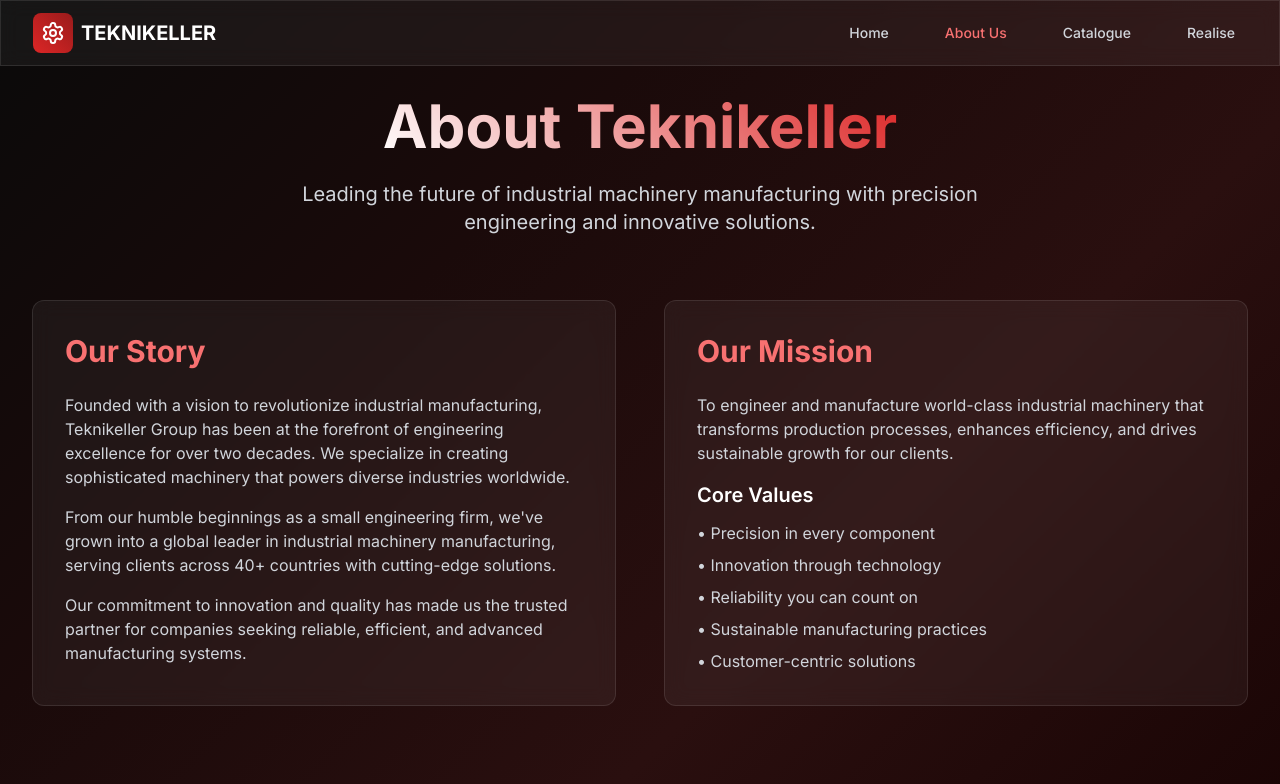
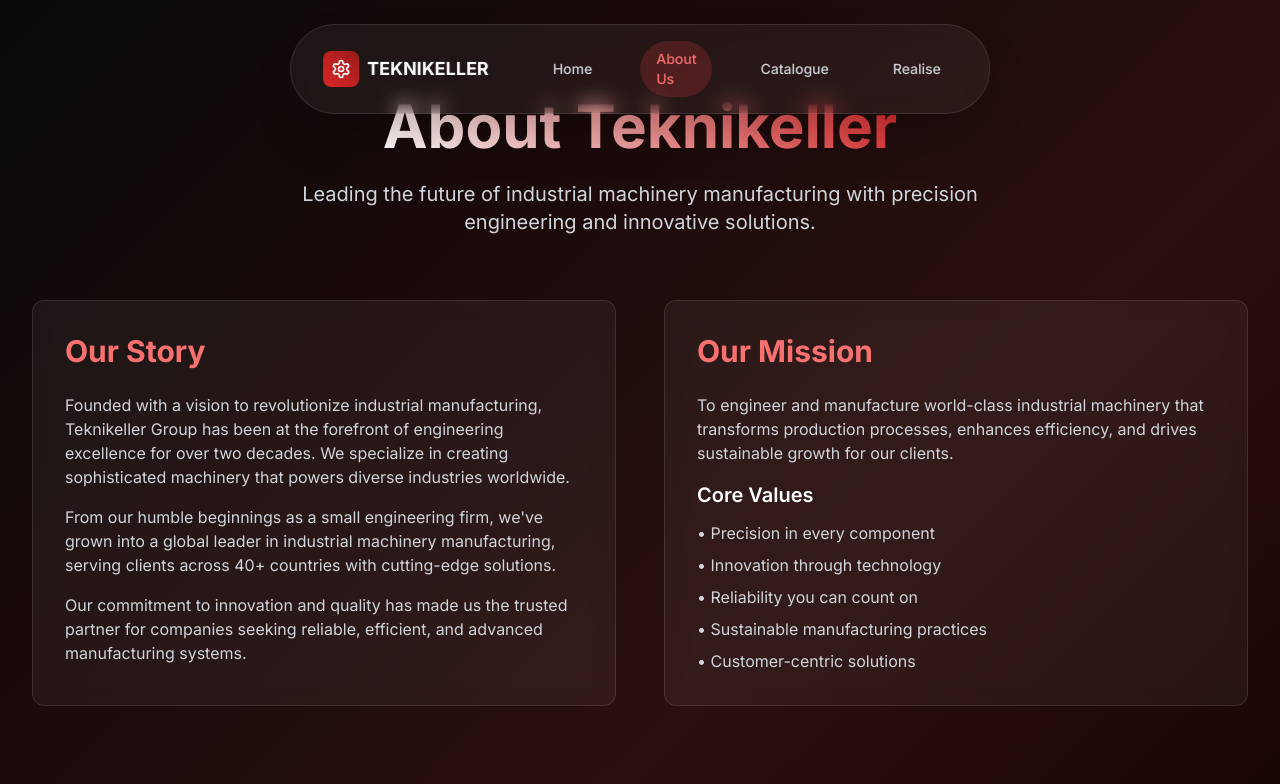
Before and after one commit to Oxz2n/teknikeller-forge-web, a React (Vite) app: page /about in a window 1280 px wide. Shown: the top 784 px of the page. Built offline with nearby package versions, Linux system fonts and the light colour scheme.

Commit message:
Make navbar floating and oval
Refactor navigation bar to be floating and oval-shaped.

```diff
--- a/src/components/Navigation.tsx
+++ b/src/components/Navigation.tsx
@@ -1,7 +1,7 @@
 
 import { useState } from 'react';
 import { Link, useLocation } from 'react-router-dom';
-import { Menu, X, Settings, Zap } from 'lucide-react';
+import { Menu, X, Settings } from 'lucide-react';
 
 const Navigation = () => {
   const [isOpen, setIsOpen] = useState(false);
@@ -15,28 +15,28 @@ const Navigation = () => {
   ];
 
   return (
-    <nav className="fixed top-0 left-0 right-0 z-50 glass-effect">
-      <div className="max-w-7xl mx-auto px-4 sm:px-6 lg:px-8">
-        <div className="flex items-center justify-between h-16">
+    <>
+      {/* Desktop Floating Navigation */}
+      <nav className="fixed top-6 left-1/2 transform -translate-x-1/2 z-50 hidden md:block">
+        <div className="glass-effect rounded-full px-8 py-4 shadow-2xl">
+          <div className="flex items-center space-x-8">
             {/* Logo */}
-          <Link to="/" className="flex items-center space-x-2">
+            <Link to="/" className="flex items-center space-x-2 mr-4">
               <div className="bg-red-gradient p-2 rounded-lg">
-              <Settings className="h-6 w-6 text-white" />
+                <Settings className="h-5 w-5 text-white" />
               </div>
-            <span className="text-xl font-bold text-white">TEKNIKELLER</span>
+              <span className="text-lg font-bold text-white">TEKNIKELLER</span>
             </Link>
 
-          {/* Desktop Navigation */}
-          <div className="hidden md:block">
-            <div className="ml-10 flex items-baseline space-x-8">
+            {/* Navigation Links */}
             {navItems.map((item) => (
               <Link
                 key={item.path}
                 to={item.path}
-                  className={`px-3 py-2 text-sm font-medium transition-colors duration-200 ${
+                className={`px-4 py-2 text-sm font-medium transition-all duration-200 rounded-full ${
                   location.pathname === item.path
-                      ? 'text-red-400'
-                      : 'text-gray-300 hover:text-white'
+                    ? 'text-red-400 bg-red-500/20'
+                    : 'text-gray-300 hover:text-white hover:bg-white/10'
                 }`}
               >
                 {item.label}
@@ -44,31 +44,42 @@ const Navigation = () => {
             ))}
           </div>
         </div>
+      </nav>
+
+      {/* Mobile Navigation */}
+      <nav className="fixed top-4 left-4 right-4 z-50 md:hidden">
+        <div className="glass-effect rounded-full px-6 py-3 shadow-2xl">
+          <div className="flex items-center justify-between">
+            {/* Logo */}
+            <Link to="/" className="flex items-center space-x-2">
+              <div className="bg-red-gradient p-2 rounded-lg">
+                <Settings className="h-5 w-5 text-white" />
+              </div>
+              <span className="text-lg font-bold text-white">TEKNIKELLER</span>
+            </Link>
 
             {/* Mobile menu button */}
-          <div className="md:hidden">
             <button
               onClick={() => setIsOpen(!isOpen)}
-              className="text-gray-300 hover:text-white p-2"
+              className="text-gray-300 hover:text-white p-2 rounded-full hover:bg-white/10 transition-colors"
             >
               {isOpen ? <X className="h-6 w-6" /> : <Menu className="h-6 w-6" />}
             </button>
           </div>
-        </div>
 
-        {/* Mobile Navigation */}
+          {/* Mobile Navigation Menu */}
           {isOpen && (
-          <div className="md:hidden">
-            <div className="px-2 pt-2 pb-3 space-y-1 glass-effect mt-2 rounded-lg">
+            <div className="mt-4 pt-4 border-t border-white/20">
+              <div className="space-y-2">
                 {navItems.map((item) => (
                   <Link
                     key={item.path}
                     to={item.path}
                     onClick={() => setIsOpen(false)}
-                  className={`block px-3 py-2 text-base font-medium transition-colors duration-200 ${
+                    className={`block px-4 py-2 text-sm font-medium transition-all duration-200 rounded-full ${
                       location.pathname === item.path
-                      ? 'text-red-400'
-                      : 'text-gray-300 hover:text-white'
+                        ? 'text-red-400 bg-red-500/20'
+                        : 'text-gray-300 hover:text-white hover:bg-white/10'
                     }`}
                   >
                     {item.label}
@@ -79,6 +90,7 @@ const Navigation = () => {
           )}
         </div>
       </nav>
+    </>
   );
 };
 
```
Lines whose indentation alone changed are shown as unchanged.
